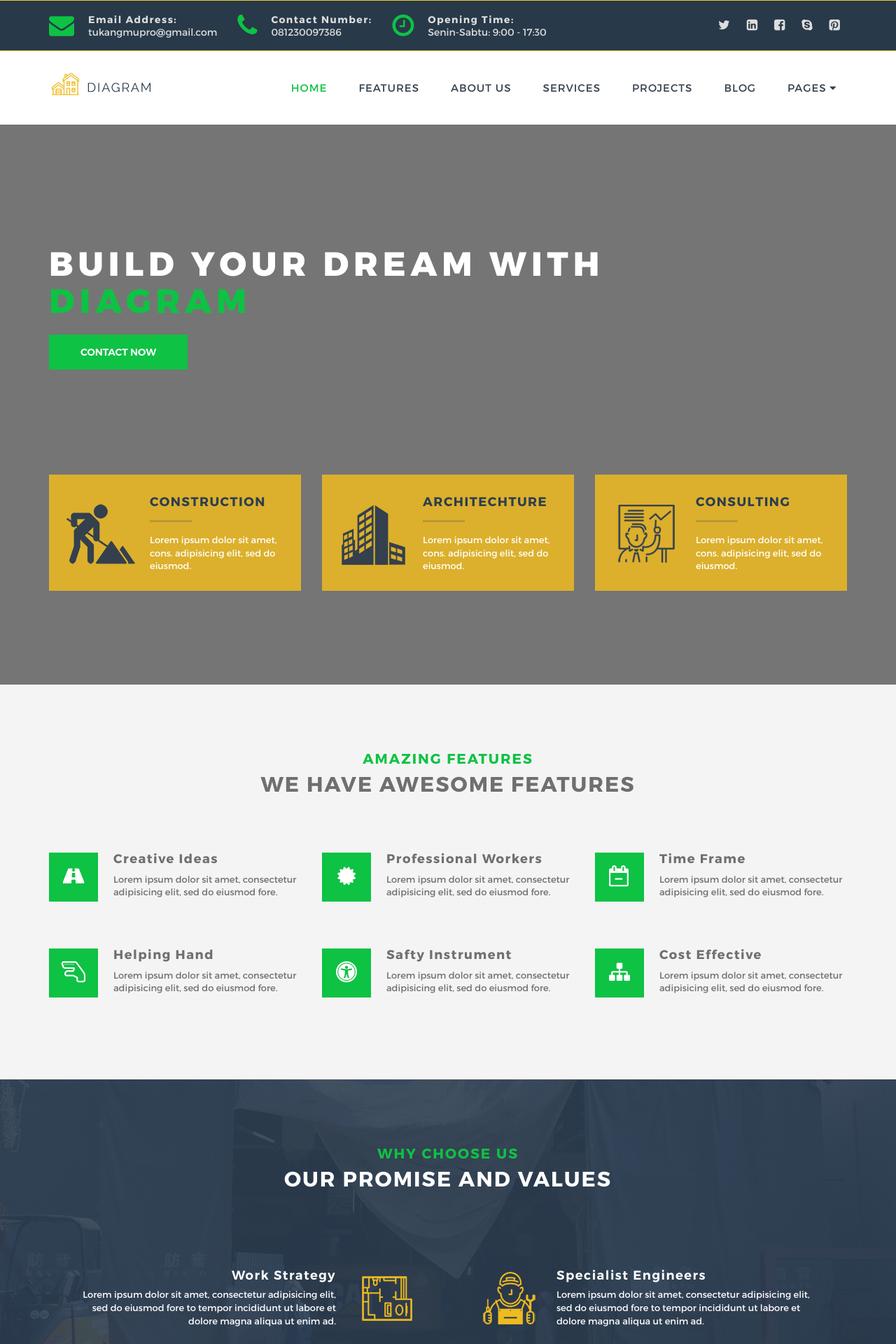
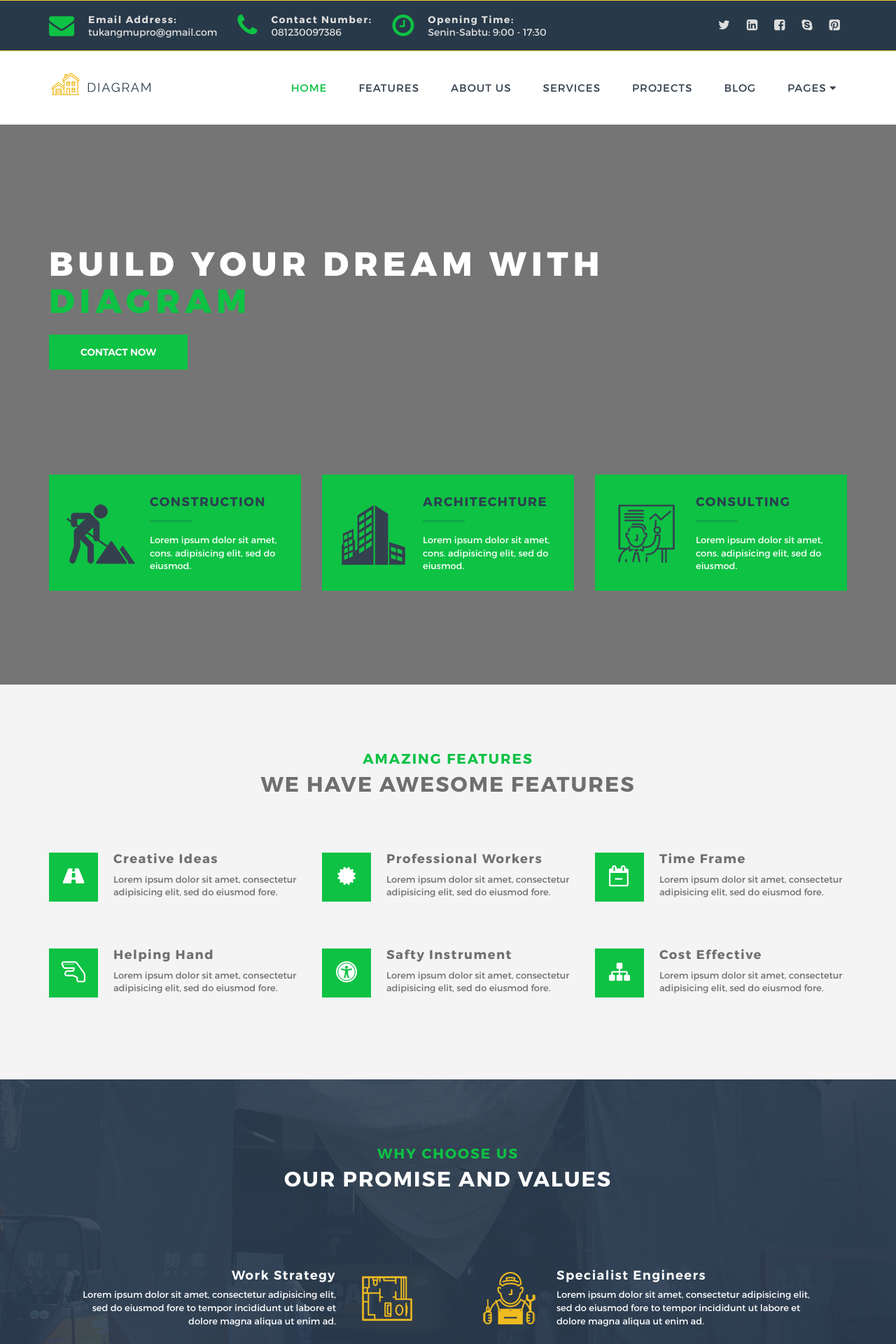
Before and after one commit to aksisoftsby/tukangmu, a Jekyll site: the page built from index.html, in a window 1280 px wide. Shown: the top 1920 px of the page at 70% size. Built offline with Jekyll 4.4.1, drawn with Linux system fonts in a browser that asks for light colours.

Commit message:
no message

```diff
--- a/_layouts/home.html
+++ b/_layouts/home.html
@@ -17,7 +17,7 @@
     <link rel="stylesheet" href="{{site.url}}/css/animate.css">
     <link rel="stylesheet" href="{{site.url}}/css/magnific-popup.css">
     <link rel="stylesheet" href="{{site.url}}/css/owl.carousel.css">
-    <link rel="stylesheet" href="{{site.url}}/css/main-green.css">
+    <link rel="stylesheet" href="{{site.url}}/css/main-green.css?v=2">
     <link rel="stylesheet" href="{{site.url}}/css/responsive.css">
 
     <!-- icons -->
--- a/css/main-green.css
+++ b/css/main-green.css
@@ -433,7 +433,7 @@
 }
 
 .services .overlay {
-	background-color: rgba(239, 187, 32, 0.85);
+	background-color: #0EC244;
 	-webkit-transition: all 0.4s ease-in-out;
 	-moz-transition: all 0.4s ease-in-out;
 	-ms-transition: all 0.4s ease-in-out;
@@ -442,7 +442,7 @@
 }
 
 .service:hover .overlay {
-	background-color: rgba(239, 187, 32, 0.99);
+	background-color: #0EC244;
 }
 
 .box-title {
```
